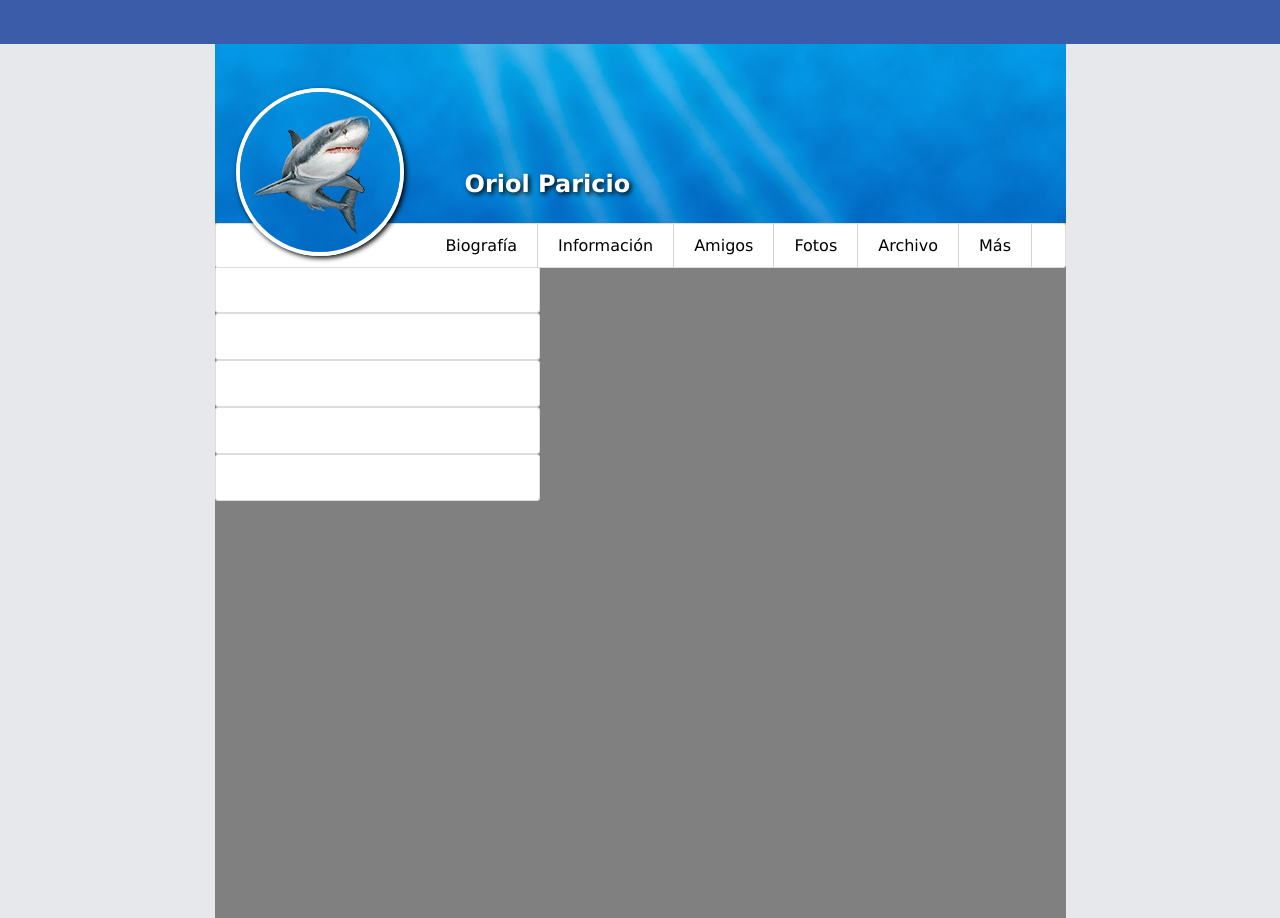
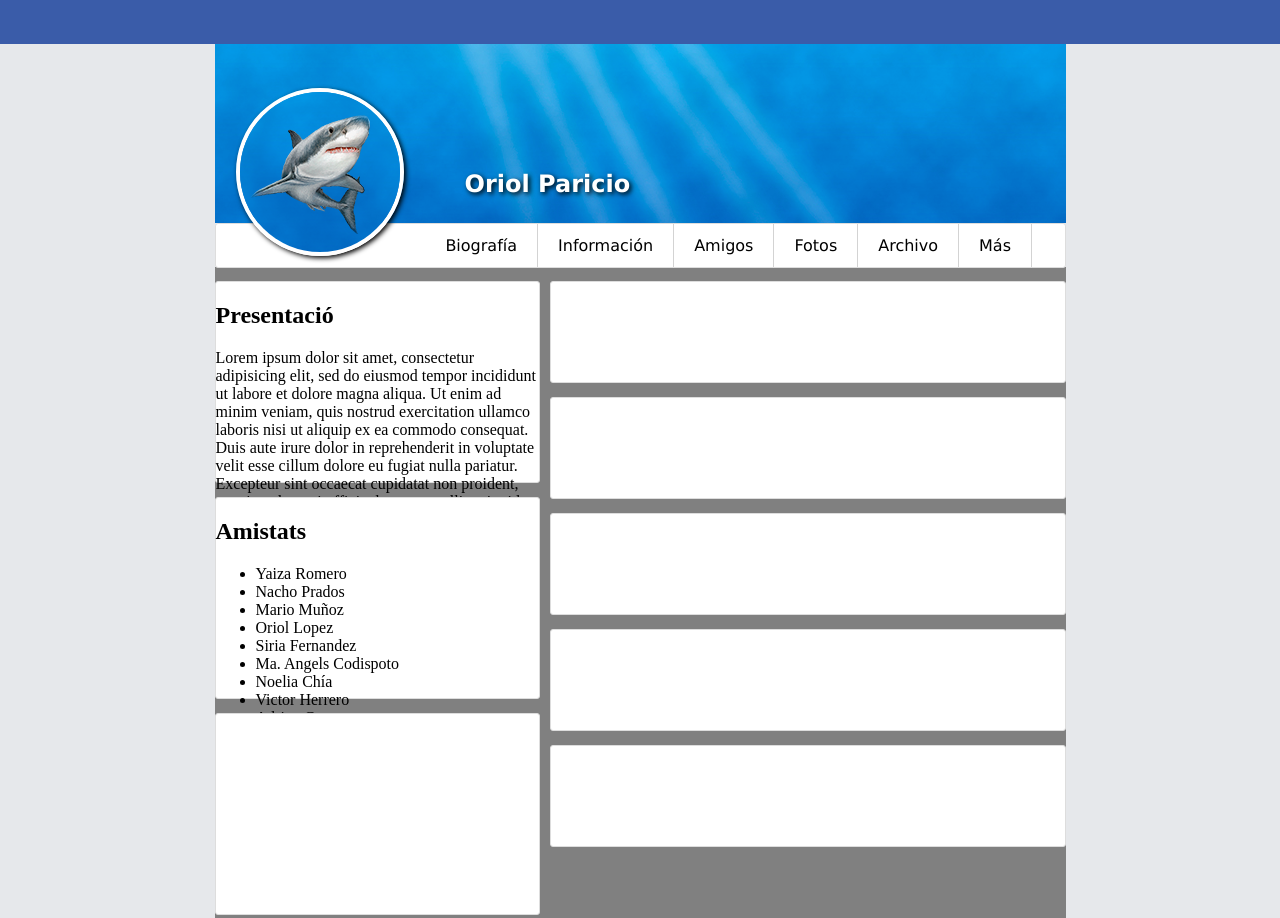
Before and after one commit to oparicio2019crn/M08, a plain HTML site: page UF1/s2m8uf104_oparicio/s2m8uf104_oparicio_web.html in a window 1280 px wide. Shown: the top 918 px of the page. Drawn offline with Linux system fonts and the light colour scheme.

Commit message:
Add files via upload

```diff
--- a/UF1/s2m8uf104_oparicio/css/s2m8uf104_oparicio_web.css
+++ b/UF1/s2m8uf104_oparicio/css/s2m8uf104_oparicio_web.css
@@ -15,7 +15,6 @@ body{
 
 #contenedor{
   width: 851px;
-  background-color: orange;
   margin: 0 auto;
   height: 3074px;
 }
@@ -42,7 +41,7 @@ body{
   top: 150px;
   left: 250px;
   color: white;
-  font-family: Lucida Grande;
+  font-family: 'Lucida Grande', Tahoma, segoe UI, San Francisco, Roboto;
   text-shadow: 2px 2px 5px black;
 }
 #cap ul li{
@@ -69,12 +68,36 @@ body{
   width: 100%;
   height: 2828px;
   background-color: grey;
-  margin-top: 14px;
+  float: left;
+  margin-top: -33px;
 }
+
+#esquerra{
+  width: 323px;
+  float: left;
+  height: 1000px;
+}
+
 .esquerra{
+  width: 323px;
+  height: 200PX;
+  float: left;
+}
+
+#dreta{
+  width: 516px;
+  float: right;
+}
+
+.dreta{
+  width: 514px;
+  height: 100PX;
+  float: right;
+}
+
+.esquerra, .dreta{
   background-color: white;
   border-radius: 3px;
   border: solid 1px #DDD;
-  width: 323px;
-  height: 45px;
+  margin-top: 14px;
 }
--- a/UF1/s2m8uf104_oparicio/s2m8uf104_oparicio_web.html
+++ b/UF1/s2m8uf104_oparicio/s2m8uf104_oparicio_web.html
@@ -23,11 +23,30 @@
           </ul>
         </div>
         <div id="cos">
+
+          <div id="esquerra">
             <div id="presentacio" class="esquerra">
-
+              <h2>Presentació</h2>
+              <p>Lorem ipsum dolor sit amet, consectetur adipisicing elit, sed do eiusmod tempor incididunt ut labore et dolore magna aliqua. Ut enim ad minim veniam, quis nostrud exercitation ullamco laboris nisi ut aliquip ex ea commodo consequat. Duis aute irure dolor in reprehenderit in voluptate velit esse cillum dolore eu fugiat nulla pariatur. Excepteur sint occaecat cupidatat non proident, sunt in culpa qui officia deserunt mollit anim id est laborum.</p>
+              <ul>
+                <li>Va estudiar a IES Esteve Terradas</li>
+                <li>Viu a Cervelló</li>
+                <li>Ve de Kuala Lumpur</li>
+              </ul>
             </div>
             <div id="amistats" class="esquerra">
-
+              <h2>Amistats</h2>
+              <ul>
+                <li>Yaiza Romero</li>
+                <li>Nacho Prados</li>
+                <li>Mario Muñoz</li>
+                <li>Oriol Lopez</li>
+                <li>Siria Fernandez</li>
+                <li>Ma. Angels Codispoto</li>
+                <li>Noelia Chía</li>
+                <li>Victor Herrero</li>
+                <li>Adrian Carranco</li>
+              </ul>
             </div>
             <div id="fotos" class="esquerra">
 
@@ -39,6 +58,26 @@
 
             </div>
           </div>
+
+
+          <div id="dreta">
+            <div id="presentacio" class="dreta">
+
+            </div>
+            <div id="amistats" class="dreta">
+
+            </div>
+            <div id="fotos" class="dreta">
+
+            </div>
+            <div id="surpirse" class="dreta">
+
+            </div>
+            <div id="idioma" class="dreta">
+
+            </div>
+          </div>
+      </div>
     </div>
   </body>
 </html>
```
Lines whose indentation alone changed are shown as unchanged.
